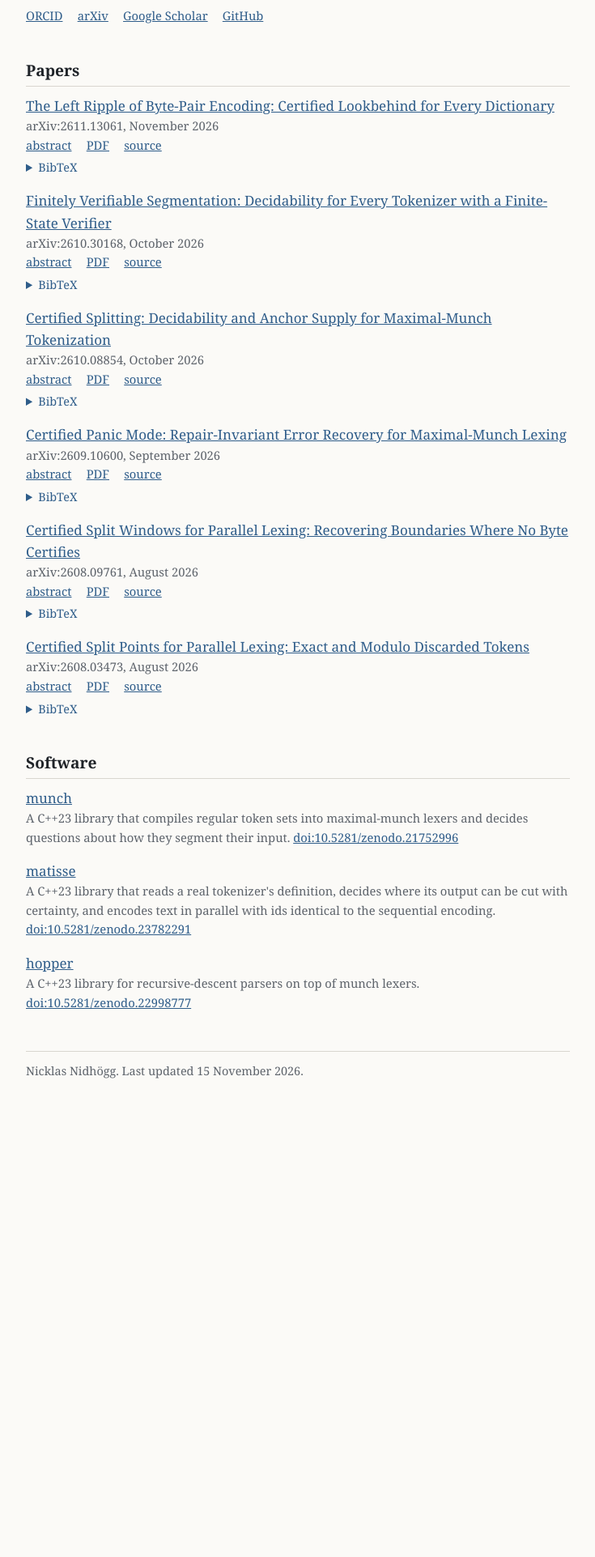
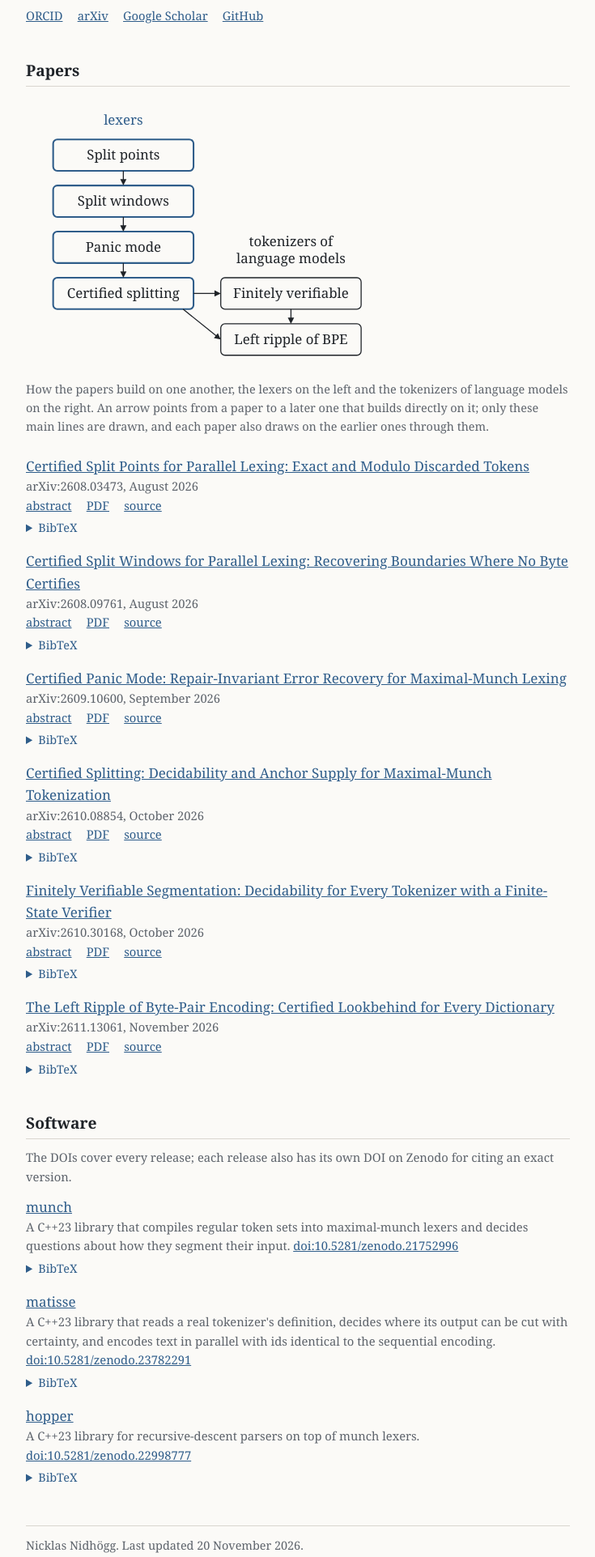
Before and after one commit to nnidhogg/nnidhogg.github.io, a plain HTML site: page index.html in a window 1280 px wide. Shown: the part 478-2401 px from the top of the page at 81% size, without its empty margins (272-1007 px from the left). Before the commit the page ends 1876 px from the top, so only its background shows below. Drawn offline with Linux system fonts and the light colour scheme.

Commit message:
The research page shows how the papers build on one another and how to cite the software

```diff
--- a/index.html
+++ b/index.html
@@ -40,6 +40,16 @@ pre { background: var(--code); padding: .6rem .8rem; border-radius: 6px; overflo
 .theme { position: absolute; top: 1rem; right: 16px; font: inherit; font-size: .85rem; color: var(--accent);
   background: transparent; border: 1px solid var(--rule); border-radius: 4px; padding: .2rem .6rem; cursor: pointer; }
 main { position: relative; }
+.map { margin: 1rem 0 1.5rem; }
+.map svg { width: 100%; height: auto; display: block; max-width: 440px; }
+.map figcaption { color: var(--muted); font-size: .9rem; margin-top: .4rem; }
+.map .box { fill: none; stroke: var(--fg); }
+.map .boxa { fill: none; stroke: var(--accent); stroke-width: 1.6; }
+.map .ln { stroke: var(--fg); fill: none; }
+.map .hd { fill: var(--fg); }
+.map text { fill: var(--fg); font: 13px Georgia, "Times New Roman", serif; }
+.map .lab { fill: var(--accent); }
+.map .note { fill: var(--muted); }
 footer { margin-top: 3rem; padding-top: .75rem; border-top: 1px solid var(--rule); color: var(--muted); font-size: .9rem; }
 </style>
 </head>
@@ -67,16 +77,87 @@ how far text prepended on the left can change a tokenization, and when that ripp
 </p>
 
 <h2>Papers</h2>
+<figure class="map">
+<svg viewBox="0 0 340 262" role="img" aria-labelledby="map-t map-d">
+<title id="map-t">How the papers build on one another</title>
+<desc id="map-d">Two columns. Lexers: split points, split windows, panic mode and certified splitting, each building on
+the one before. Tokenizers of language models: finitely verifiable segmentation, built on certified splitting, and the
+left ripple of byte-pair encoding, built on certified splitting and finitely verifiable segmentation.</desc>
+<text x="93" y="24" class="lab" text-anchor="middle">lexers</text>
+<text x="253" y="140" text-anchor="middle">tokenizers of</text>
+<text x="253" y="156" text-anchor="middle">language models</text>
+<rect x="26" y="38" width="134" height="30" class="boxa" rx="4"/>
+<text x="93" y="57.5" text-anchor="middle">Split points</text>
+<rect x="26" y="82" width="134" height="30" class="boxa" rx="4"/>
+<text x="93" y="101.5" text-anchor="middle">Split windows</text>
+<rect x="26" y="126" width="134" height="30" class="boxa" rx="4"/>
+<text x="93" y="145.5" text-anchor="middle">Panic mode</text>
+<rect x="26" y="170" width="134" height="30" class="boxa" rx="4"/>
+<text x="93" y="189.5" text-anchor="middle">Certified splitting</text>
+<rect x="186" y="170" width="134" height="30" class="box" rx="4"/>
+<text x="253" y="189.5" text-anchor="middle">Finitely verifiable</text>
+<rect x="186" y="214" width="134" height="30" class="box" rx="4"/>
+<text x="253" y="233.5" text-anchor="middle">Left ripple of BPE</text>
+<line x1="93" y1="68" x2="93" y2="78" class="ln"/><polygon points="93,82 90,76 96,76" class="hd"/>
+<line x1="93" y1="112" x2="93" y2="122" class="ln"/><polygon points="93,126 90,120 96,120" class="hd"/>
+<line x1="93" y1="156" x2="93" y2="166" class="ln"/><polygon points="93,170 90,164 96,164" class="hd"/>
+<line x1="253" y1="200" x2="253" y2="210" class="ln"/><polygon points="253,214 250,208 256,208" class="hd"/>
+<line x1="160" y1="185" x2="182" y2="185" class="ln"/><polygon points="186,185 180,188 180,182" class="hd"/>
+<line x1="150" y1="200" x2="182.885" y2="226.491" class="ln"/><polygon points="186,229 179.445,227.572 183.209,222.9" class="hd"/>
+</svg>
+<figcaption>How the papers build on one another, the lexers on the left and the tokenizers of language models on the
+right. An arrow points from a paper to a later one that builds directly on it; only these main lines are drawn, and each
+paper also draws on the earlier ones through them.</figcaption>
+</figure>
 <ul class="list">
   <li>
-    <a href="https://arxiv.org/abs/2611.13061">The Left Ripple of Byte-Pair Encoding: Certified Lookbehind for Every Dictionary</a>
-    <span class="meta">arXiv:2611.13061, November 2026</span>
-    <span class="links"><a href="https://arxiv.org/abs/2611.13061">abstract</a> <a href="https://arxiv.org/pdf/2611.13061">PDF</a> <a href="https://github.com/nnidhogg/munch/tree/master/paper/bpe-left-ripple">source</a></span>
-    <details><summary>BibTeX</summary><pre>@misc{nidhogg2026leftripple,
+    <a href="https://arxiv.org/abs/2608.03473">Certified Split Points for Parallel Lexing: Exact and Modulo Discarded Tokens</a>
+    <span class="meta">arXiv:2608.03473, August 2026</span>
+    <span class="links"><a href="https://arxiv.org/abs/2608.03473">abstract</a> <a href="https://arxiv.org/pdf/2608.03473">PDF</a> <a href="https://github.com/nnidhogg/munch/tree/master/paper/split-points">source</a></span>
+    <details><summary>BibTeX</summary><pre>@misc{nidhogg2026splitpoints,
   author        = {Nicklas Nidh{\"o}gg},
-  title         = {The Left Ripple of Byte-Pair Encoding: Certified Lookbehind for Every Dictionary},
+  title         = {Certified Split Points for Parallel Lexing: Exact and Modulo Discarded Tokens},
   year          = {2026},
-  eprint        = {2611.13061},
+  eprint        = {2608.03473},
+  archivePrefix = {arXiv},
+  primaryClass  = {cs.FL}
+}</pre></details>
+  </li>
+  <li>
+    <a href="https://arxiv.org/abs/2608.09761">Certified Split Windows for Parallel Lexing: Recovering Boundaries Where No Byte Certifies</a>
+    <span class="meta">arXiv:2608.09761, August 2026</span>
+    <span class="links"><a href="https://arxiv.org/abs/2608.09761">abstract</a> <a href="https://arxiv.org/pdf/2608.09761">PDF</a> <a href="https://github.com/nnidhogg/munch/tree/master/paper/split-windows">source</a></span>
+    <details><summary>BibTeX</summary><pre>@misc{nidhogg2026splitwindows,
+  author        = {Nicklas Nidh{\"o}gg},
+  title         = {Certified Split Windows for Parallel Lexing: Recovering Boundaries Where No Byte Certifies},
+  year          = {2026},
+  eprint        = {2608.09761},
+  archivePrefix = {arXiv},
+  primaryClass  = {cs.FL}
+}</pre></details>
+  </li>
+  <li>
+    <a href="https://arxiv.org/abs/2609.10600">Certified Panic Mode: Repair-Invariant Error Recovery for Maximal-Munch Lexing</a>
+    <span class="meta">arXiv:2609.10600, September 2026</span>
+    <span class="links"><a href="https://arxiv.org/abs/2609.10600">abstract</a> <a href="https://arxiv.org/pdf/2609.10600">PDF</a> <a href="https://github.com/nnidhogg/munch/tree/master/paper/panic-mode">source</a></span>
+    <details><summary>BibTeX</summary><pre>@misc{nidhogg2026panicmode,
+  author        = {Nicklas Nidh{\"o}gg},
+  title         = {Certified Panic Mode: Repair-Invariant Error Recovery for Maximal-Munch Lexing},
+  year          = {2026},
+  eprint        = {2609.10600},
+  archivePrefix = {arXiv},
+  primaryClass  = {cs.PL}
+}</pre></details>
+  </li>
+  <li>
+    <a href="https://arxiv.org/abs/2610.08854">Certified Splitting: Decidability and Anchor Supply for Maximal-Munch Tokenization</a>
+    <span class="meta">arXiv:2610.08854, October 2026</span>
+    <span class="links"><a href="https://arxiv.org/abs/2610.08854">abstract</a> <a href="https://arxiv.org/pdf/2610.08854">PDF</a> <a href="https://github.com/nnidhogg/munch/tree/master/paper/certified-splitting">source</a></span>
+    <details><summary>BibTeX</summary><pre>@misc{nidhogg2026splitting,
+  author        = {Nicklas Nidh{\"o}gg},
+  title         = {Certified Splitting: Decidability and Anchor Supply for Maximal-Munch Tokenization},
+  year          = {2026},
+  eprint        = {2610.08854},
   archivePrefix = {arXiv},
   primaryClass  = {cs.FL}
 }</pre></details>
@@ -95,53 +176,14 @@ how far text prepended on the left can change a tokenization, and when that ripp
 }</pre></details>
   </li>
   <li>
-    <a href="https://arxiv.org/abs/2610.08854">Certified Splitting: Decidability and Anchor Supply for Maximal-Munch Tokenization</a>
-    <span class="meta">arXiv:2610.08854, October 2026</span>
-    <span class="links"><a href="https://arxiv.org/abs/2610.08854">abstract</a> <a href="https://arxiv.org/pdf/2610.08854">PDF</a> <a href="https://github.com/nnidhogg/munch/tree/master/paper/certified-splitting">source</a></span>
-    <details><summary>BibTeX</summary><pre>@misc{nidhogg2026splitting,
+    <a href="https://arxiv.org/abs/2611.13061">The Left Ripple of Byte-Pair Encoding: Certified Lookbehind for Every Dictionary</a>
+    <span class="meta">arXiv:2611.13061, November 2026</span>
+    <span class="links"><a href="https://arxiv.org/abs/2611.13061">abstract</a> <a href="https://arxiv.org/pdf/2611.13061">PDF</a> <a href="https://github.com/nnidhogg/munch/tree/master/paper/bpe-left-ripple">source</a></span>
+    <details><summary>BibTeX</summary><pre>@misc{nidhogg2026leftripple,
   author        = {Nicklas Nidh{\"o}gg},
-  title         = {Certified Splitting: Decidability and Anchor Supply for Maximal-Munch Tokenization},
+  title         = {The Left Ripple of Byte-Pair Encoding: Certified Lookbehind for Every Dictionary},
   year          = {2026},
-  eprint        = {2610.08854},
-  archivePrefix = {arXiv},
-  primaryClass  = {cs.FL}
-}</pre></details>
-  </li>
-  <li>
-    <a href="https://arxiv.org/abs/2609.10600">Certified Panic Mode: Repair-Invariant Error Recovery for Maximal-Munch Lexing</a>
-    <span class="meta">arXiv:2609.10600, September 2026</span>
-    <span class="links"><a href="https://arxiv.org/abs/2609.10600">abstract</a> <a href="https://arxiv.org/pdf/2609.10600">PDF</a> <a href="https://github.com/nnidhogg/munch/tree/master/paper/panic-mode">source</a></span>
-    <details><summary>BibTeX</summary><pre>@misc{nidhogg2026panicmode,
-  author        = {Nicklas Nidh{\"o}gg},
-  title         = {Certified Panic Mode: Repair-Invariant Error Recovery for Maximal-Munch Lexing},
-  year          = {2026},
-  eprint        = {2609.10600},
-  archivePrefix = {arXiv},
-  primaryClass  = {cs.PL}
-}</pre></details>
-  </li>
-  <li>
-    <a href="https://arxiv.org/abs/2608.09761">Certified Split Windows for Parallel Lexing: Recovering Boundaries Where No Byte Certifies</a>
-    <span class="meta">arXiv:2608.09761, August 2026</span>
-    <span class="links"><a href="https://arxiv.org/abs/2608.09761">abstract</a> <a href="https://arxiv.org/pdf/2608.09761">PDF</a> <a href="https://github.com/nnidhogg/munch/tree/master/paper/split-windows">source</a></span>
-    <details><summary>BibTeX</summary><pre>@misc{nidhogg2026splitwindows,
-  author        = {Nicklas Nidh{\"o}gg},
-  title         = {Certified Split Windows for Parallel Lexing: Recovering Boundaries Where No Byte Certifies},
-  year          = {2026},
-  eprint        = {2608.09761},
-  archivePrefix = {arXiv},
-  primaryClass  = {cs.FL}
-}</pre></details>
-  </li>
-  <li>
-    <a href="https://arxiv.org/abs/2608.03473">Certified Split Points for Parallel Lexing: Exact and Modulo Discarded Tokens</a>
-    <span class="meta">arXiv:2608.03473, August 2026</span>
-    <span class="links"><a href="https://arxiv.org/abs/2608.03473">abstract</a> <a href="https://arxiv.org/pdf/2608.03473">PDF</a> <a href="https://github.com/nnidhogg/munch/tree/master/paper/split-points">source</a></span>
-    <details><summary>BibTeX</summary><pre>@misc{nidhogg2026splitpoints,
-  author        = {Nicklas Nidh{\"o}gg},
-  title         = {Certified Split Points for Parallel Lexing: Exact and Modulo Discarded Tokens},
-  year          = {2026},
-  eprint        = {2608.03473},
+  eprint        = {2611.13061},
   archivePrefix = {arXiv},
   primaryClass  = {cs.FL}
 }</pre></details>
@@ -149,26 +191,48 @@ how far text prepended on the left can change a tokenization, and when that ripp
 </ul>
 
 <h2>Software</h2>
+<p class="meta">The DOIs cover every release; each release also has its own DOI on Zenodo for citing an exact version.</p>
 <ul class="list">
   <li>
     <a href="https://github.com/nnidhogg/munch">munch</a>
     <span class="meta">A C++23 library that compiles regular token sets into maximal-munch lexers and decides questions
     about how they segment their input. <a href="https://doi.org/10.5281/zenodo.21752996">doi:10.5281/zenodo.21752996</a></span>
+    <details><summary>BibTeX</summary><pre>@misc{nidhogg2026munch,
+  author       = {Nicklas Nidh{\"o}gg},
+  title        = {munch: a lexical analysis library based on automata theory},
+  year         = {2026},
+  howpublished = {\url{https://github.com/nnidhogg/munch}},
+  doi          = {10.5281/zenodo.21752996}
+}</pre></details>
   </li>
   <li>
     <a href="https://github.com/nnidhogg/matisse">matisse</a>
     <span class="meta">A C++23 library that reads a real tokenizer's definition, decides where its output can be cut with
     certainty, and encodes text in parallel with ids identical to the sequential encoding.
     <a href="https://doi.org/10.5281/zenodo.23782291">doi:10.5281/zenodo.23782291</a></span>
+    <details><summary>BibTeX</summary><pre>@misc{nidhogg2026matisse,
+  author       = {Nicklas Nidh{\"o}gg},
+  title        = {matisse: a {C++23} library for exact parallel encoding with real tokenizers},
+  year         = {2026},
+  howpublished = {\url{https://github.com/nnidhogg/matisse}},
+  doi          = {10.5281/zenodo.23782291}
+}</pre></details>
   </li>
   <li>
     <a href="https://github.com/nnidhogg/hopper">hopper</a>
     <span class="meta">A C++23 library for recursive-descent parsers on top of munch lexers.
     <a href="https://doi.org/10.5281/zenodo.22998777">doi:10.5281/zenodo.22998777</a></span>
+    <details><summary>BibTeX</summary><pre>@misc{nidhogg2026hopper,
+  author       = {Nicklas Nidh{\"o}gg},
+  title        = {hopper: a {C++23} library for building recursive-descent parsers on top of munch lexers},
+  year         = {2026},
+  howpublished = {\url{https://github.com/nnidhogg/hopper}},
+  doi          = {10.5281/zenodo.22998777}
+}</pre></details>
   </li>
 </ul>
 
-<footer>Nicklas Nidhögg. Last updated 15 November 2026.</footer>
+<footer>Nicklas Nidhögg. Last updated 20 November 2026.</footer>
 
 </main>
 <script>
```
